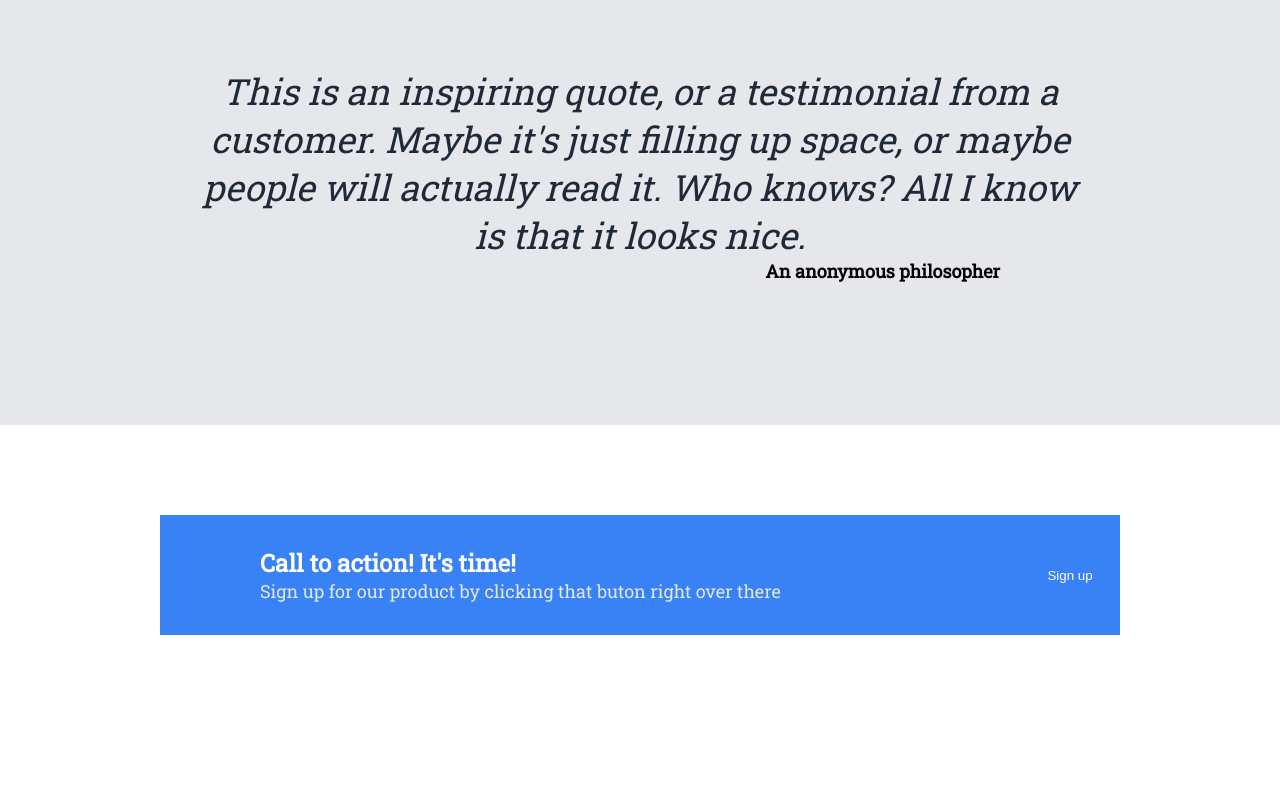
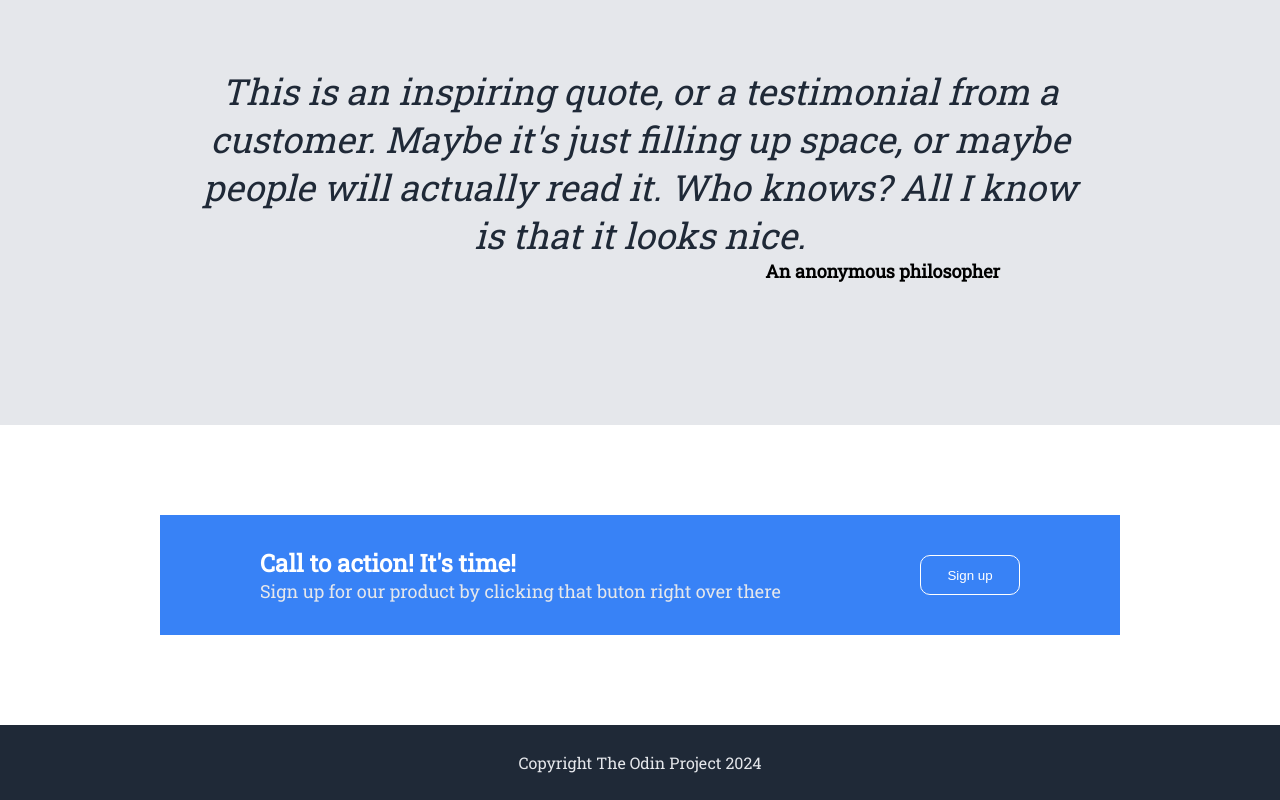
Before and after one commit to yusun-lab/Landing-Page, a plain HTML site: page index.html in a window 1280 px wide. Shown: the part 1108-1908 px from the top of the page. Before the commit the page ends 1833 px from the top, so only its background shows below. Drawn offline with Linux system fonts and the light colour scheme; a web font is replaced by a local one.

Commit message:
finish footer

```diff
--- a/index.html
+++ b/index.html
@@ -74,5 +74,8 @@
             </div>
         </div>
     </div>
+    <footer>
+        Copyright The Odin Project 2024
+    </footer>
 </body>
 </html>
--- a/styles.css
+++ b/styles.css
@@ -183,7 +183,8 @@ h4{
 
 .right{
     display: flex;
-    justify-content: flex-start;
+    /* justify-content: flex-start; */
+    margin-right: 100px;
     align-items: center;
 }
 
@@ -192,6 +193,15 @@ h4{
     color: white;
     width: 100px;
     height: 40px;
-    border: 1px white;
+    border: 1px solid white;
     border-radius: 10px;
 }
+
+footer{
+    display: flex;
+    justify-content: center;
+    background-color: #1F2937;
+    align-items: center;
+    color: #E5E7EB;
+    height: 75px;
+}
```
